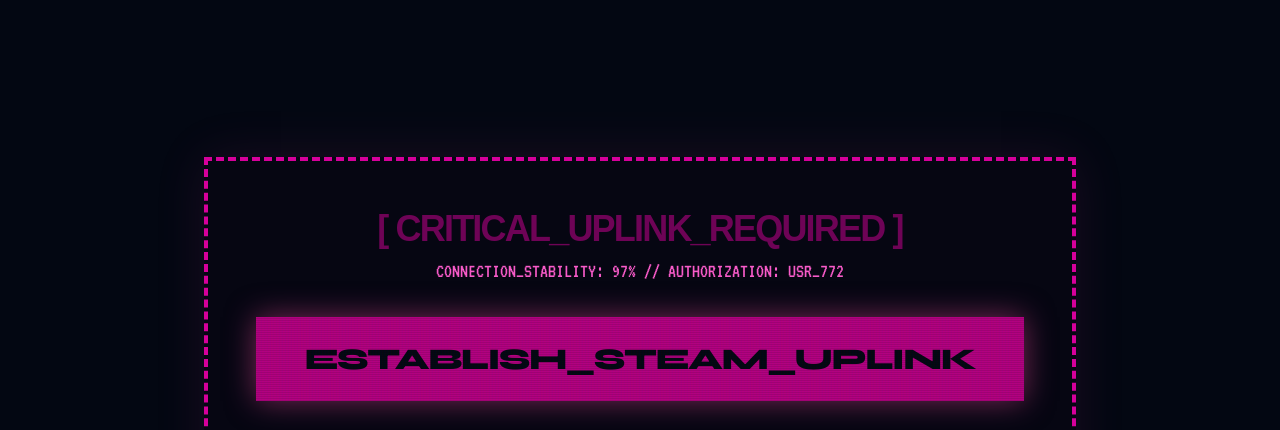
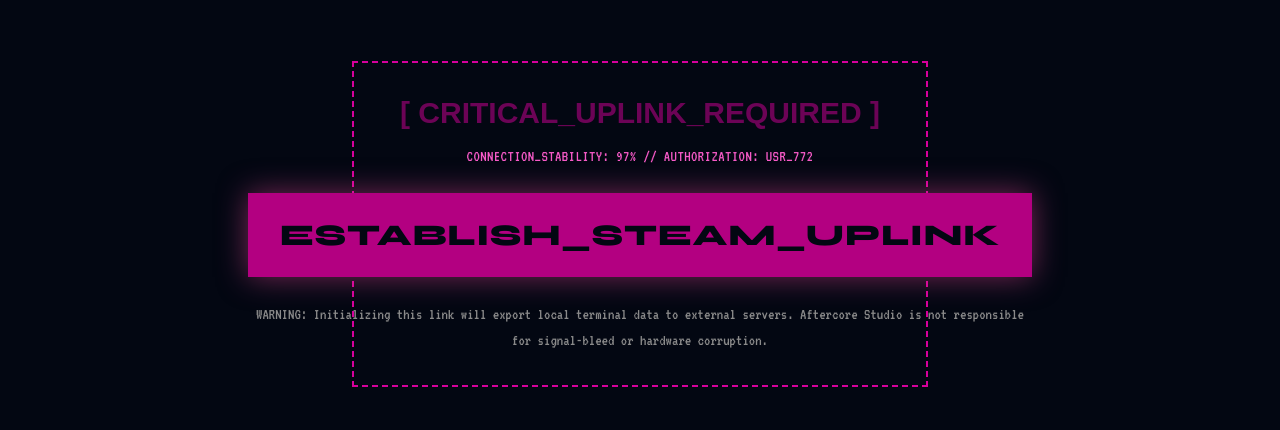
Before and after one commit to preachervr/aftercore-studio, a website: page main.html in a window 1280 px wide. Shown: the part 3353-3783 px from the top of the page. Drawn offline with nearby package versions, Linux system fonts and the light colour scheme.

Commit message:
Fixed some issues

```diff
--- a/main.html
+++ b/main.html
@@ -238,25 +238,18 @@
           </div>
         </article>
       </section>
-      <section class="flex flex-col mx-auto px-4 sm:px-8 md:px-32 lg:px-48 py-12 md:py-24 gap-8 justify-center items-center">
-        <div class="w-full max-w-4xl border-2 md:border-4 border-dashed border-neonpink-500 p-6 md:p-12 flex flex-col items-center gap-6 md:gap-8 bg-neonpink-950/10 shadow-[0_0_50px_rgba(236,72,153,0.1)]">
-          <div class="text-center space-y-2">
-            <h2 class="text-xl sm:text-2xl md:text-4xl text-neonpink-500 font-bold tracking-tighter animate-pulse">
-              [ CRITICAL_UPLINK_REQUIRED ]
-            </h2>
-            <p class="font-vt323 text-base md:text-xl text-neonpink-400">
-              CONNECTION_STABILITY: 97% // AUTHORIZATION: USR_772
-            </p>
+      <section class="flex flex-col w-full md:w-3/4 mx-auto px-8 md:px-32 lg:px-48">
+        <div class="flex flex-col w-full border-2 border-dashed border-neonpink-500 items-center justify-center mb-4 md:mb-8 lg:mb-12 gap-4 md:gap-6 py-4 md:py-6 lg:py-8 px-0 md:px-6 lg:px-8">
+          <div class="flex flex-col gap-2 md:gap-3">
+            <h2 class="text-xl md:text-2xl lg:text-3xl text-neonpink-500 animate-pulse font-bold">[ CRITICAL_UPLINK_REQUIRED ]</h2>
+            <p class="text-neonpink-400 font-vt323 font-medium tracking-wide text-center">CONNECTION_STABILITY: 97% // AUTHORIZATION: USR_772</p>
           </div>
-          <a href="https://store.steampowered.com" target="_blank" class="group relative w-full md:w-auto text-center px-6 md:px-12 py-5 md:py-6 bg-neonpink-600 text-midnightslate-950 font-syne font-black text-lg
-          sm:text-xl md:text-3xl tracking-tighter hover:bg-neonglow-400 transition-all duration-300 transform hover:scale-105 active:scale-95 shadow-[0_0_30px_rgba(236,72,153,0.5)] overflow-hidden">
-            <div class="absolute inset-0 bg-[linear-gradient(rgba(18,16,16,0)_50%,rgba(0,0,0,0.1)_50%),linear-gradient(90deg,rgba(255,0,0,0.03),rgba(0,255,0,0.01),rgba(0,0,255,0.03))] bg-[length:100%_2px,3px_100%]
-            pointer-events-none"></div>
-            <span class="block md:whitespace-nowrap">ESTABLISH_STEAM_UPLINK</span>
-          </a>
-          <p class="font-vt323 text-zinc-500 text-xs md:text-base text-center max-w-md leading-tight">
-            WARNING: Initializing this link will export local terminal data to external servers. Aftercore Studio is not responsible for signal-bleed or hardware corruption.
-          </p>
+          <div class="w-fit flex flex-col gap-2 md:gap-4 lg:gap-6">
+            <a href="https://store.steampowered.com" class="tracking-wide bg-neonpink-600 text-midnightslate-950 font-black text-lg md:text-xl lg:text-3xl px-4 md:px-6 lg:px-8 py-2 md:py-4 lg:py-6 font-syne
+            text-center hover:bg-neonglow-500 hover:scale-102 transition-all duration-200 shadow-[0_0_30px_rgba(236,72,153,0.5)]">ESTABLISH_STEAM_UPLINK</a>
+            <p class="font-vt323 text-obsidianscale-500 text-center">WARNING: Initializing this link will export local terminal data to external servers. Aftercore Studio is not responsible for signal-bleed or
+              hardware corruption.</p>
+          </div>
         </div>
       </section>
     </main>
```
Also changed, not shown: dist/output.css.
